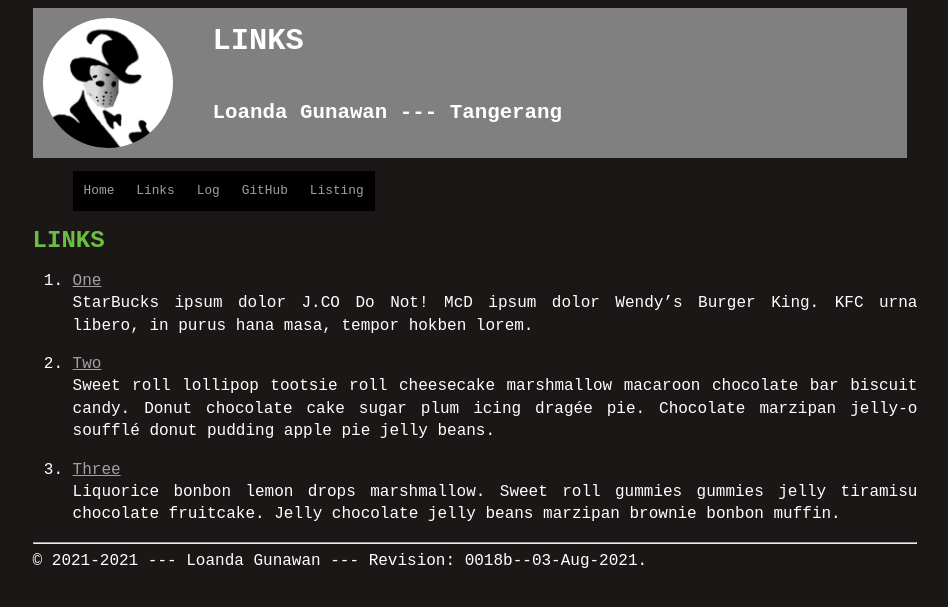
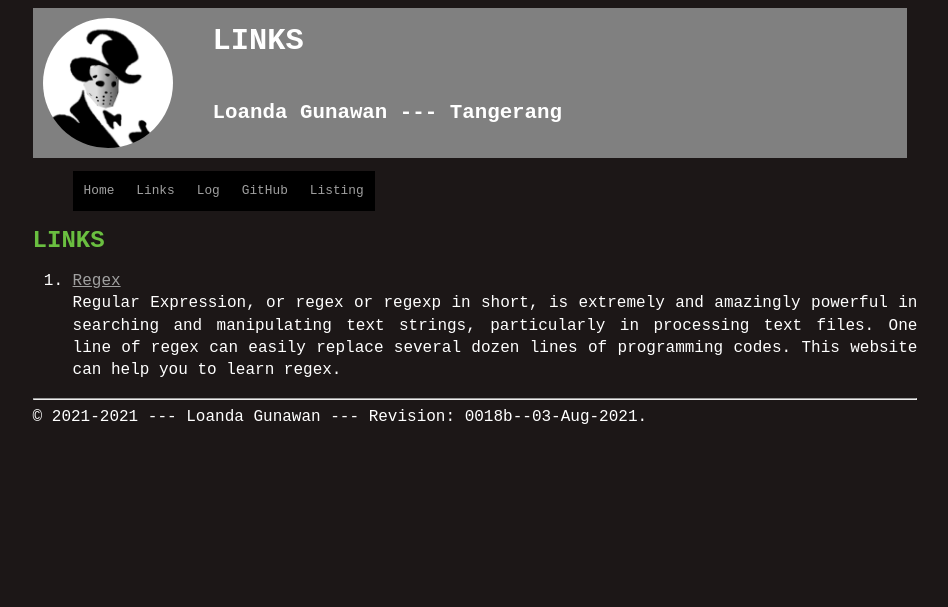
Before and after one commit to Gloanda/os212, a Jekyll site: the page built from links.md, in a window 1280 px wide. Shown: the top 607 px of the page, without its empty margins (165-1113 px from the left). Built offline with Jekyll 4.4.1, drawn with Linux system fonts in a browser that asks for light colours; our own code applies the rules of GitHub Pages for plain Markdown files.

Commit message:
Update links.md

```diff
--- a/links.md
+++ b/links.md
@@ -4,17 +4,5 @@ permalink: /LINKS/
 
 # LINKS
 
-1. [One](https://en.wikipedia.org/wiki/1)<br>
-StarBucks ipsum dolor J.CO Do Not!
-McD ipsum dolor Wendy's Burger King.
-KFC urna libero, in purus hana masa, tempor hokben lorem.
-
-2. [Two](https://en.wikipedia.org/wiki/2)<br>
-Sweet roll lollipop tootsie roll cheesecake marshmallow macaroon chocolate bar biscuit candy.
-Donut chocolate cake sugar plum icing dragée pie.
-Chocolate marzipan jelly-o soufflé donut pudding apple pie jelly beans.
-
-3. [Three](https://en.wikipedia.org/wiki/3)<br>
-Liquorice bonbon lemon drops marshmallow.
-Sweet roll gummies gummies jelly tiramisu chocolate fruitcake.
-Jelly chocolate jelly beans marzipan brownie bonbon muffin.
+1. [Regex](https://www3.ntu.edu.sg/home/ehchua/programming/howto/Regexe.html)<br>
+Regular Expression, or regex or regexp in short, is extremely and amazingly powerful in searching and manipulating text strings, particularly in processing text files. One line of regex can easily replace several dozen lines of programming codes. This website can help you to learn regex.
```
